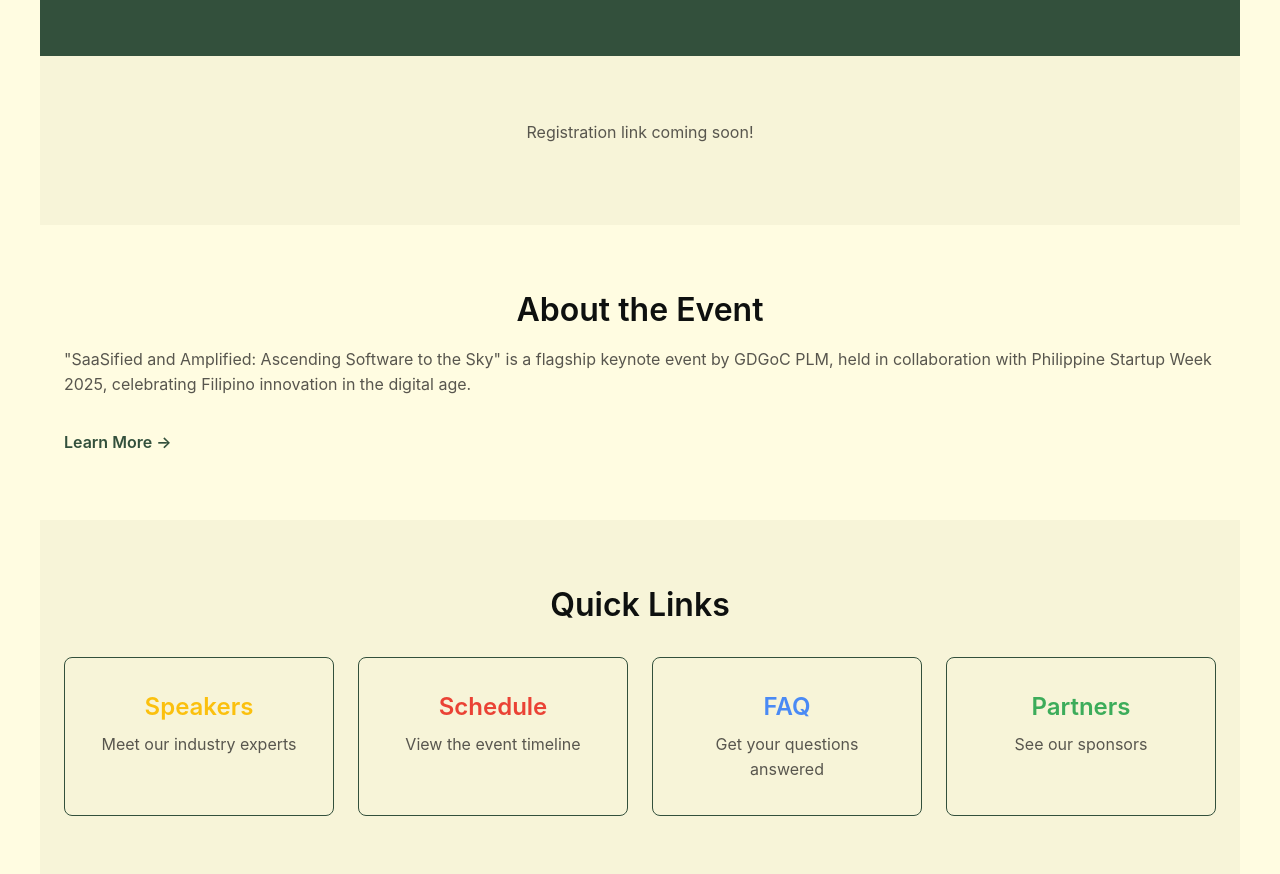
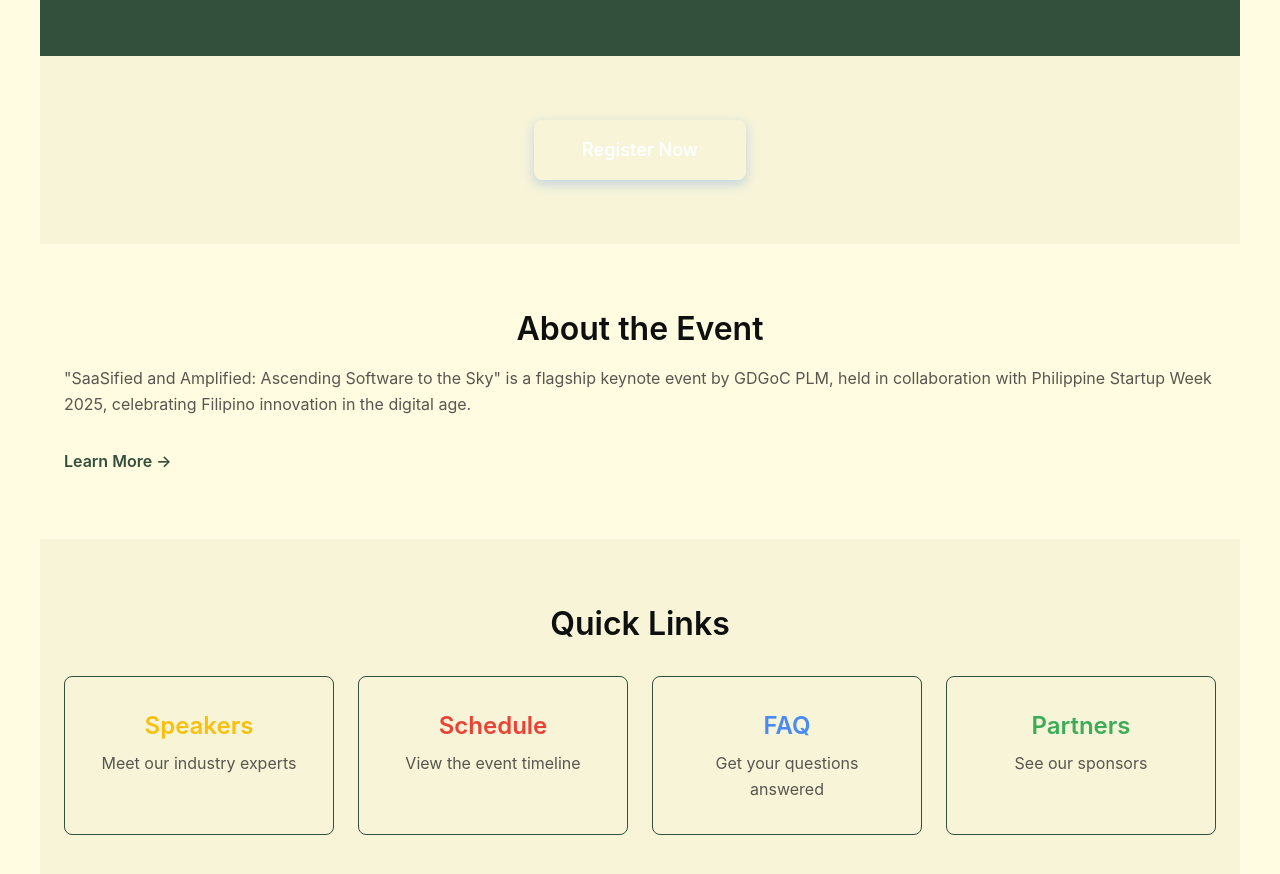
Before and after one commit to GDSC-PLM/gdg-phsw-2025, a Next.js app in the folder app/: page / in a window 1280 px wide. Shown: the part 1180-2054 px from the top of the page. Built offline with nearby package versions, Linux system fonts and the light colour scheme.

Commit message:
update: added registration link

```diff
--- a/app/components/Header.tsx
+++ b/app/components/Header.tsx
@@ -42,7 +42,7 @@ export default function Header() {
         </ul>
         <div className="nav-cta">
           <a
-            href=""
+            href="https://bit.ly/phsw25-SaasifiedandAmplified"
             target="_blank"
             rel="noopener noreferrer"
             className="register-button"
--- a/app/constants/eventData.ts
+++ b/app/constants/eventData.ts
@@ -18,7 +18,7 @@ export const EVENT_DETAILS: EventDetails = {
 export const EVENT_DATE = new Date('2025-11-13T12:00:00+08:00'); // Philippine Time
 
 export const REGISTRATION_LINK: ExternalLink = {
-  url: '', // To be updated with Google Forms link
+  url: 'https://bit.ly/phsw25-SaasifiedandAmplified',
   label: 'Register Now',
   openInNewTab: true,
 };
```
